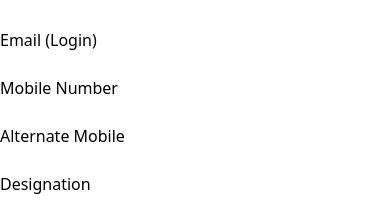
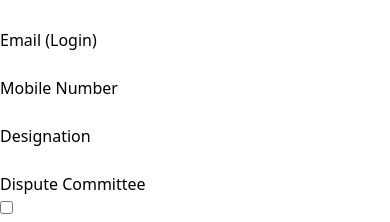
Before and after one commit to olakara/members-app-client, a Next.js app: page /create-agent in a window 390 px wide. Shown: the part 1102-1324 px from the top of the page. Built offline with nearby package versions, Linux system fonts and the light colour scheme; no server answers; sample sign-in values are in the browser's storage.

Commit message:
fix: Alternate Mobile - Remove this field

```diff
--- a/components/agent/agents.presenter.js
+++ b/components/agent/agents.presenter.js
@@ -24,7 +24,6 @@
       fullName: agentDto.fullName,
       email: agentDto.email,
       mobileNumber: agentDto.mobile,
-      alternativeContactNumber: agentDto.alternateMobile,
       designation: agentDto.designation,
       role: agentDto.role,
       cascadeId: agentDto.location,
--- a/components/agent/agents.repository.js
+++ b/components/agent/agents.repository.js
@@ -20,11 +20,10 @@
       fullName: agentPm.fullName,
       email: agentPm.email,
       mobileNumber: agentPm.mobileNumber,
-      alternativeContactNumber: agentPm.alternativeContactNumber,
       designation: agentPm.designation,
       role: agentPm.role,
       cascadeId: agentPm.cascadeId,
-      isDisputeCommittee: (agentPm.isDisputeCommittee === 'true')
+      isDisputeCommittee: agentPm.isDisputeCommittee === 'true',
     };
 
     let result = await httpGateway.post(config.BASE_URL + 'users/', agentDto);
--- a/pages/create-agent.js
+++ b/pages/create-agent.js
@@ -12,7 +12,6 @@
   const [fullName, setFullName] = useState('');
   const [email, setEmail] = useState('');
   const [mobile, setMobile] = useState('');
-  const [alternateMobile, setAlternateMobile] = useState('');
   const [designation, setDesignation] = useState('');
   const [location, setLocation] = useState('');
   const [role, setRole] = useState('');
@@ -64,7 +63,6 @@
       fullName,
       email,
       mobile,
-      alternateMobile,
       designation,
       role,
       location,
@@ -150,24 +148,6 @@
                       autoComplete="mobile"
                       value={mobile}
                       onChange={(e) => setMobile(e.target.value)}
-                      className="max-w-lg block w-full shadow-sm focus:ring-green-500 focus:border-green-500 sm:max-w-xs sm:text-sm border-gray-300 rounded-md"
-                    />
-                  </div>
-                </div>
-
-                <div className="sm:grid sm:grid-cols-3 sm:gap-4 sm:items-start sm:border-t sm:border-gray-200 sm:pt-5">
-                  <label htmlFor="alternateMobile" className="block text-sm font-medium text-gray-700 sm:mt-px sm:pt-2">
-                    {' '}
-                    Alternate Mobile
-                  </label>
-                  <div className="mt-1 sm:mt-0 sm:col-span-2">
-                    <input
-                      type="text"
-                      name="alternateMobile"
-                      id="alternateMobile"
-                      autoComplete="alternateMobile"
-                      value={alternateMobile}
-                      onChange={(e) => setAlternateMobile(e.target.value)}
                       className="max-w-lg block w-full shadow-sm focus:ring-green-500 focus:border-green-500 sm:max-w-xs sm:text-sm border-gray-300 rounded-md"
                     />
                   </div>
```
